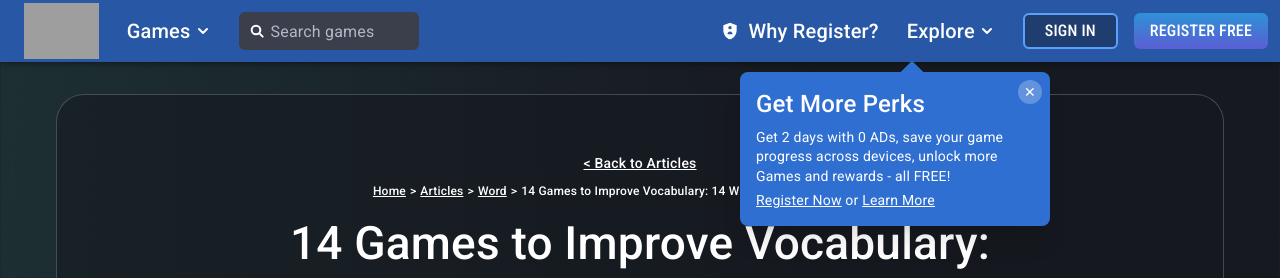
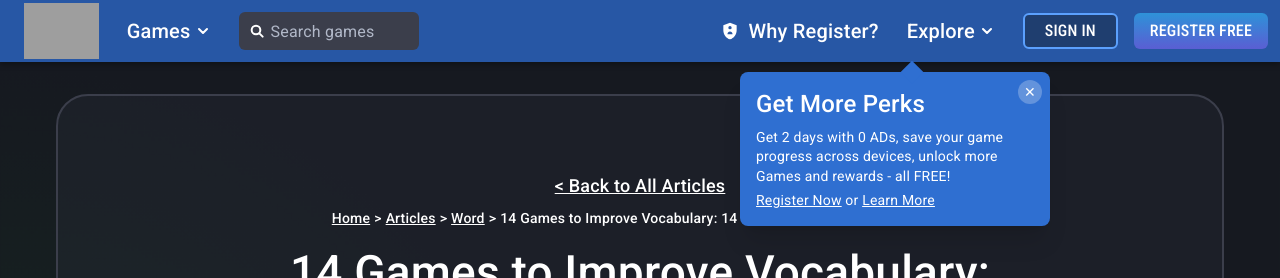
Before and after one commit to AlejoSEOAlive/pogo, a Next.js app: page /games-to-improve-vocabulary-fun-ways-to-boost-your-word-power in a window 1280 px wide. Shown: the top 278 px of the page. Built offline with nearby package versions, Linux system fonts and the light colour scheme; grey boxes are pictures that could not be loaded.

Commit message:
Artículos: degradés de fondo y caja (borde, radio, fondo) con los valores de pogo.com; 'Back to All Articles' y migas a 14px
Co-Authored-By: Claude Opus 5.5 <noreply@anthropic.com>
Claude-Session: https://claude.ai/code/session_016GqHhDuQdbJ1apAad9ZeUM

```diff
--- a/src/app/[slug]/page.tsx
+++ b/src/app/[slug]/page.tsx
@@ -46,16 +46,16 @@ export default async function ArticlePage({ params }: PageProps<"/[slug]">) {
   };
 
   return (
-    <div className="bg-[radial-gradient(ellipse_at_top_left,#1d2f33_0%,transparent_45%),radial-gradient(ellipse_at_bottom_right,#2b1a3a_0%,transparent_45%)] px-4 py-8 md:px-7 xl:px-14">
+    <div className="article-bg px-4 py-8 md:px-7 xl:px-14">
       <script type="application/ld+json" dangerouslySetInnerHTML={{ __html: JSON.stringify(jsonLd) }} />
-      <article className="w-full rounded-[28px] border border-white/20 bg-bg/60 px-[30px] pb-12 pt-10 md:px-[8%] md:pt-14">
+      <article className="w-full rounded-[32px] border-2 border-[#3b3e4b] bg-[rgba(41,44,55,0.35)] px-[30px] pb-12 pt-10 md:px-[8%] md:pt-14">
         <div className="mx-auto max-w-[758px] md:w-[85%]">
           <div className="text-center">
-            <a href={href("/articles")} className="text-sm font-medium underline">
-              &lt; Back to Articles
+            <a href={href("/articles")} className="mt-5 inline-block text-lg font-medium underline">
+              &lt; Back to All Articles
             </a>
             <Breadcrumbs
-              className="mt-2 justify-center [&_ol]:justify-center"
+              className="mt-2 justify-center !text-sm [&_ol]:justify-center"
               items={[
                 { label: "Home", href: "/" },
                 { label: "Articles", href: href("/articles") },
--- a/src/app/globals.css
+++ b/src/app/globals.css
@@ -195,3 +195,10 @@ body {
     line-height: 31px;
   }
 }
+
+/* Fondo con degradés de las páginas de artículo (valores de pogo.com) */
+.article-bg {
+  background-image: radial-gradient(circle at 0px 600px, rgba(19, 105, 37, 0.2), rgba(0, 0, 0, 0) 600px),
+    radial-gradient(circle at 100% 1200px, rgba(67, 26, 101, 0.5), rgba(0, 0, 0, 0) 600px),
+    radial-gradient(circle at -100px 1800px, rgba(25, 77, 215, 0.2), rgba(0, 0, 0, 0) 600px);
+}
```
